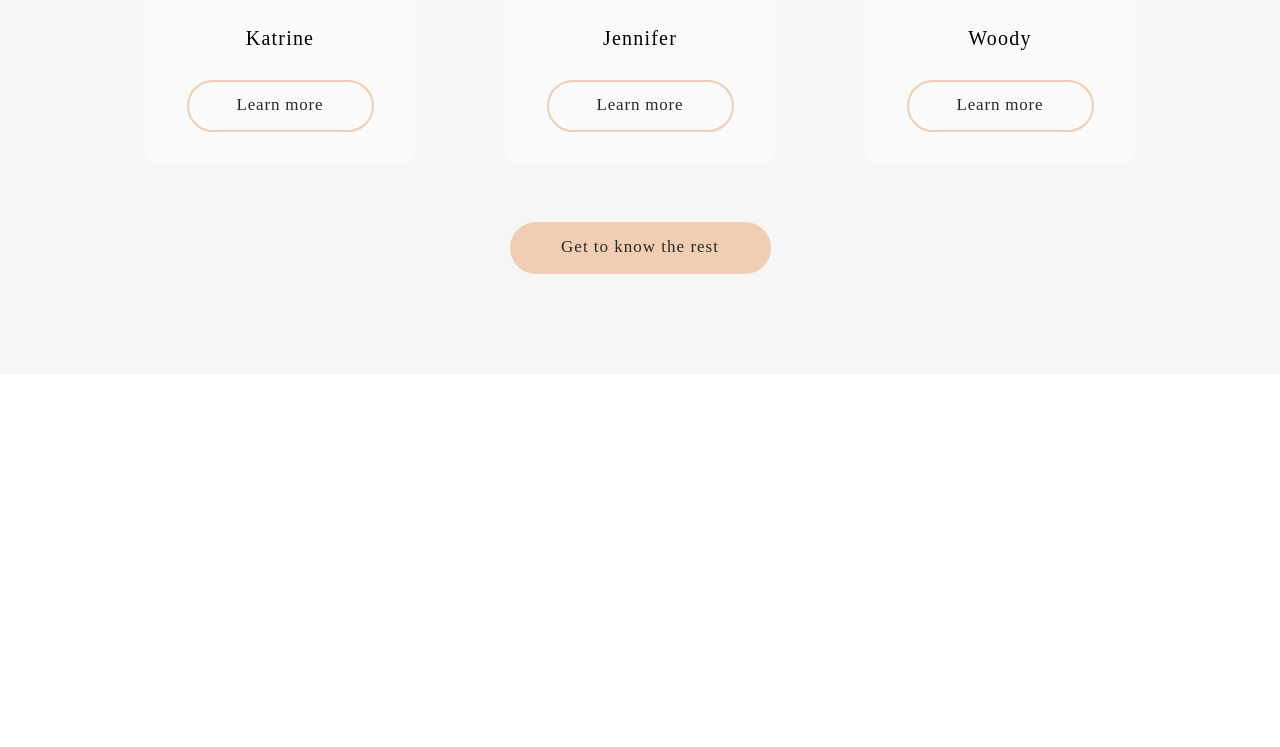
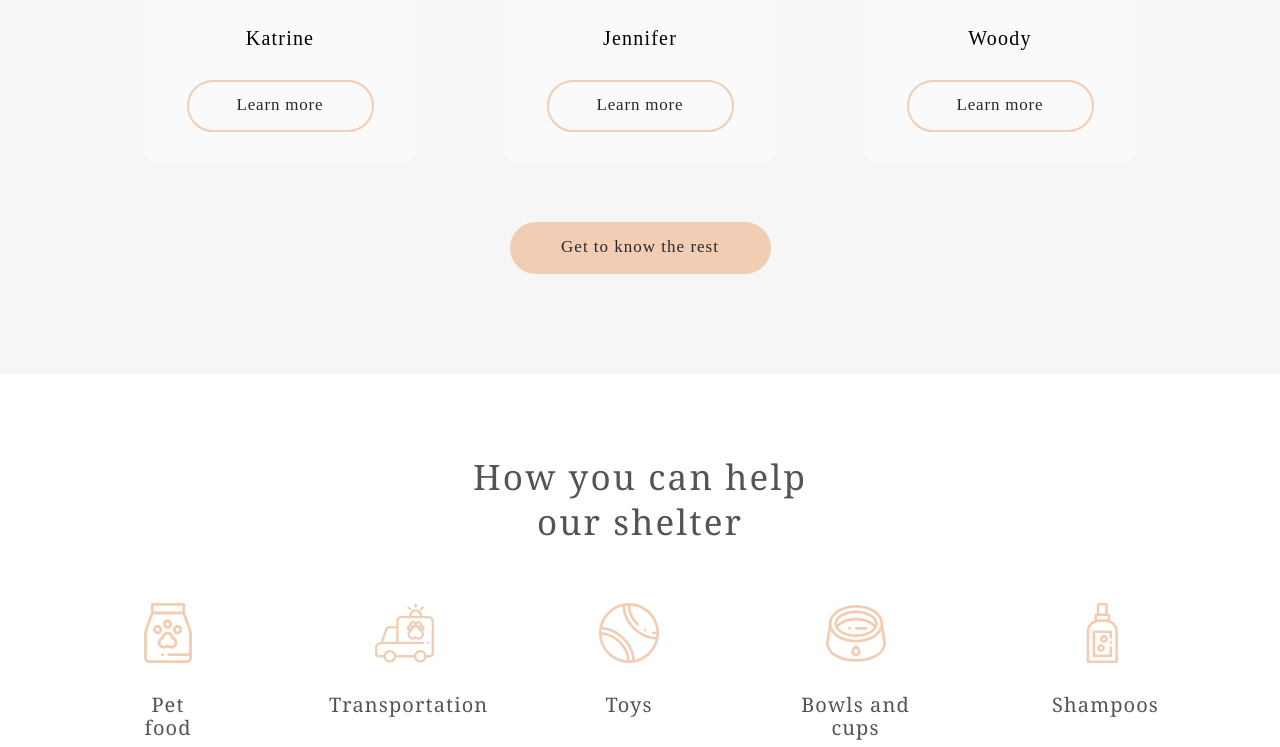
Before and after one commit to DzmitryAliakseyeu/Shelter, a plain HTML site: page shelter/index.html in a window 1280 px wide. Shown: the part 2053-2800 px from the top of the page. Before the commit the page ends 2427 px from the top, so only its background shows below. Drawn offline with Linux system fonts and the light colour scheme; a web font is replaced by a local one.

Commit message:
refactor: create help block

```diff
--- a/shelter/css/style.css
+++ b/shelter/css/style.css
@@ -6,6 +6,19 @@
 @font-face {
     font-family: "Georgia";
     src: url(../fonts/georgia-2/georgia.ttf);
+}
+h3 {
+    margin: 0;
+    font-size: 35px;
+    max-width: 370px;
+    line-height: 45.5px;
+    letter-spacing: 2.1px;
+    color: #545454;
+    font-weight: 200;
+    font-family: "Georgia";
+    margin: 0 auto;
+    margin-top:  80px;
+    text-align: center;
 }
 
 body {
@@ -110,13 +123,14 @@ body .container .container__header header .header__nav ul li a:hover {
 }
 
 body .container .container__header .container__start-screen {
-    height: 728px;
+    height: fit-content;
     max-width: 1200px;
     margin: 0 auto;
     margin-top: 90px;
     display: flex;
     flex-direction: row;
-    gap: 42px
+    gap: 42px;
+    flex-wrap: wrap;
 }
 
 body .container .container__header .container__start-screen .start-screen__content {
@@ -184,6 +198,7 @@ body .container .container__about .about {
     flex-direction: row;
     gap: 120px;
     padding-bottom: 100px;
+    flex-wrap: wrap;
 }
 
 body .container .container__about .about .about__image {
@@ -293,6 +308,7 @@ body .container .container__pets .pets .pets__slider .slider__pets-block {
     display: flex;
     flex-direction: row;
     gap: 90px;
+    flex-wrap: wrap;
 }
 
 body .container .container__pets .pets .pets__slider .slider__pets-block .slider__block {
@@ -328,5 +344,87 @@ body .container .container__pets .pets .pets__slider .slider__pets-block .slider
     color: #292929;
     font-family: "Georgia";
     background-color: inherit;
+}
+
+body .container .container__help {
 
 }
+
+body .container .container__help h3 {
+    width: 100%;
+    margin-bottom: 58px;
+}
+
+body .container .container__help .help__list {
+    display: flex;
+    flex-direction: row;
+    /* gap: 55px 120px ; */
+    column-gap: 120px;
+    row-gap: 55px;
+    flex-wrap: wrap;
+    max-width: 1026px;
+    margin: 0 auto;
+    justify-content:center;
+}
+
+
+
+body .container .container__help .help__list .list__item {
+    display: flex;
+    flex-direction: column;
+    height: 113px;
+    gap: 30px;
+}
+
+body .container .container__help .help__list .list__item img {
+    width: 60px;
+    height: 60px;
+    margin: 0 auto;
+}
+
+body .container .container__help .help__list .list__item h4 {
+    margin: 0;
+    font-size: 20px;
+    line-height: 23px;
+    letter-spacing: 1.1px;
+    font-family: "Georgia";
+    color: #545454;
+    text-align: center;
+    font-weight: 100;
+}
+
+body .container .container__help .help__list .list__item_1 {
+    width: 82px;
+}
+
+body .container .container__help .help__list .list__item_2 {
+    width: 150px;
+}
+
+body .container .container__help .help__list .list__item_3 {
+    width: 60px;
+}
+
+body .container .container__help .help__list .list__item_4 {
+    width: 153px;
+}
+
+body .container .container__help .help__list .list__item_5 {
+    width: 101px;
+}
+
+body .container .container__help .help__list .list__item_6 {
+    width: 89px;
+}
+
+body .container .container__help .help__list .list__item_7 {
+    width: 101px;
+}
+
+body .container .container__help .help__list .list__item_8 {
+    width: 165px;
+}
+
+body .container .container__help .help__list .list__item_9 {
+    width: 143px;
+}
--- a/shelter/index.html
+++ b/shelter/index.html
@@ -74,6 +74,47 @@
                 <button>Get to know the rest</button>
             </div>
         </section>
+        <section class="container__help">
+            <h3>How you can help our shelter</h3>
+            <div class="help__list">
+                <div class="list__item list__item_1">
+                    <img src="../shelter/img/icon-pet-food.svg" alt="">
+                    <h4>Pet food</h4>
+                </div>
+                <div class="list__item list__item_2">
+                    <img src="../shelter/img/icon-transportation.svg" alt="">
+                    <h4>Transportation</h4>
+                </div>
+                <div class="list__item list__item_3">
+                    <img src="../shelter/img/icon-toys.svg" alt="">
+                    <h4>Toys</h4>
+                </div>
+                <div class="list__item list__item_4">
+                    <img src="./img/icon-bowls-and-cups.svg" alt="">
+                    <h4>Bowls and cups</h4>
+                </div>
+                <div class="list__item list__item_5">
+                    <img src="./img/icon-shampoos.svg" alt="">
+                    <h4>Shampoos</h4>
+                </div>
+                <div class="list__item list__item_6">
+                    <img src="./img/icon-vitamins.svg" alt="">
+                    <h4>Vitamins</h4>
+                </div>
+                <div class="list__item list__item_7">
+                    <img src="./img/icon-medicines.svg" alt="">
+                    <h4>Medicines</h4>
+                </div>
+                <div class="list__item list__item_8">
+                    <img src="./img/icon-collars-leashes.svg" alt="">
+                    <h4>Collars / leashes</h4>
+                </div>
+                <div class="list__item list__item_9">
+                    <img src="./img/icon-sleeping-area.svg" alt="">
+                    <h4>Sleeping areas</h4>
+                </div>
+            </div>
+        </section>
     </div>
 </body>
 </html>
```
Also changed, not shown: shelter/img/icon-bowls-and-cups.svg (added), shelter/img/icon-collars-leashes.svg (added), shelter/img/icon-medicines.svg (added), shelter/img/icon-pet-food.svg (added), shelter/img/icon-shampoos.svg (added), shelter/img/icon-sleeping-area.svg (added), shelter/img/icon-toys.svg (added), shelter/img/icon-transportation.svg (added), shelter/img/icon-vitamins.svg (added).
